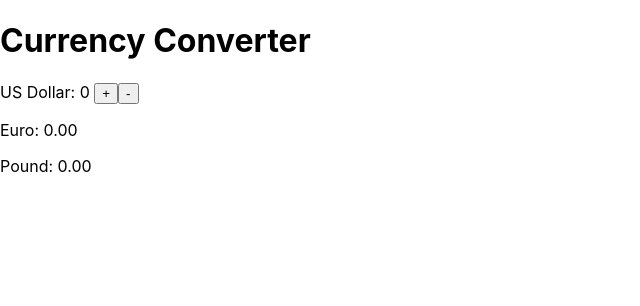
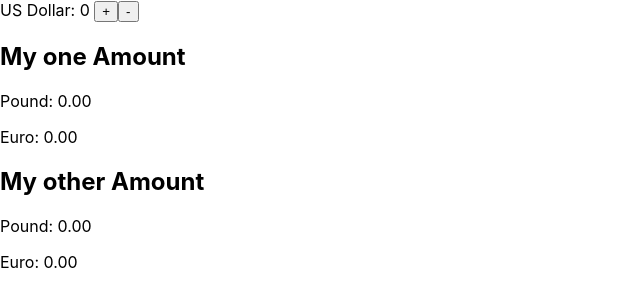
Before and after one commit to serhijko/react-children-as-a-function, a React (Create React App) app: page / in a window 1280 px wide. Shown: the top 306 px of the page, without its empty margins (0-640 px from the left). Built offline with nearby package versions, Linux system fonts and the light colour scheme.

Commit message:
Render Prop Component

```diff
--- a/src/App.js
+++ b/src/App.js
@@ -3,38 +3,23 @@ import Amount from './components/Amount';
 import Euro from './components/Euro';
 import Pound from './components/Pound';
 
-class App extends Component {
-  constructor(props) {
-    super(props);
-
-    this.state = {
-      amount: 0,
-    };
-  }
-
-  onIncrement = () => {
-    this.setState(state => ({ amount: state.amount + 1 }));
-  };
-
-  onDecrement = () => {
-    this.setState(state => ({ amount: state.amount - 1 }));
-  };
-
-  render() {
-    return (
+const App = () => (
+  <Amount
+    renderAmountOne={amount => (
       <div>
-        <h1>Currency Converter</h1>
-        <Amount
-          amount={this.state.amount}
-          onIncrement={this.onIncrement}
-          onDecrement={this.onDecrement}
-        />
-
-        <Euro amount={this.state.amount} />
-        <Pound amount={this.state.amount} />
+        <h2>My one Amount</h2>
+        <Pound amount={amount} />
+        <Euro amount={amount} />
       </div>
-    );
-  }
-}
+    )}
+    renderAmountTwo={amount => (
+      <div>
+        <h2>My other Amount</h2>
+        <Pound amount={amount} />
+        <Euro amount={amount} />
+      </div>
+    )}
+  />
+);
 
 export default App;
--- a/src/components/Amount.js
+++ b/src/components/Amount.js
@@ -1,16 +1,40 @@
-import React from 'react';
+import React, { Component } from 'react';
 
-const Amount = ({ amount, onIncrement, onDecrement }) => (
+class Amount extends Component {
+  constructor(props) {
+    super(props);
+
+    this.state = {
+      amount: 0,
+    };
+  }
+
+  onIncrement = () => {
+    this.setState(state => ({ amount: state.amount + 1 }));
+  };
+
+  onDecrement = () => {
+    this.setState(state => ({ amount: state.amount - 1 }));
+  };
+
+  render() {
+    return (
       <div>
-    <span>US Dollar: {amount} </span>
+        <span>US Dollar: {this.state.amount} </span>
 
-    <button type="button" onClick={onIncrement}>
+        <button type="button" onClick={this.onIncrement}>
           +
         </button>
-    <button type="button" onClick={onDecrement}>
+        <button type="button" onClick={this.onDecrement}>
           -
         </button>
+
+        {this.props.renderAmountOne(this.state.amount)}
+
+        {this.props.renderAmountTwo(this.state.amount)}
       </div>
     );
+  }
+}
 
 export default Amount;
```
Lines whose indentation alone changed are shown as unchanged.
